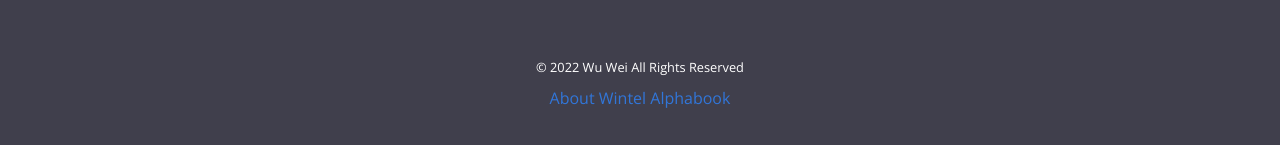
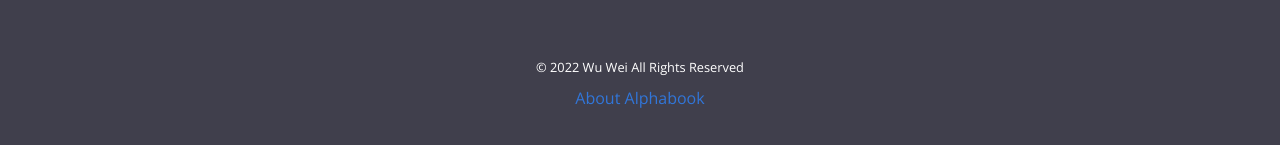
Before and after one commit to SMEwintel/SMEwintel.github.io, a Jekyll site: the page built from pages/index.md, in a window 1280 px wide and 900 px high, scrolled down 930 px. Shown: the part 752-897 px from the top of the window. Built offline with Jekyll 4.4.1, drawn with Linux system fonts in a browser that asks for light colours.

Commit message:
Update footer.html

```diff
--- a/_includes/footer.html
+++ b/_includes/footer.html
@@ -22,7 +22,7 @@
       <div class="col-12 col-sm-4 text-center py-2 order-sm-2">
         <small class="text-white">© {{ 'now' | date: "%Y" }} {{ site.author }} All Rights Reserved</small>
         {% if site.privacy %}<small class="ml-1"><a href="{{ site.privacy }}" target="_blank">Privacy Policy</a></small>{% endif %}
-        <p class="mt-2"><a href="/about/">About Wintel Alphabook</a></p>
+        <p class="mt-2"><a href="/about/">About Alphabook</a></p>
       </div>
     </div>
   </div>
```
